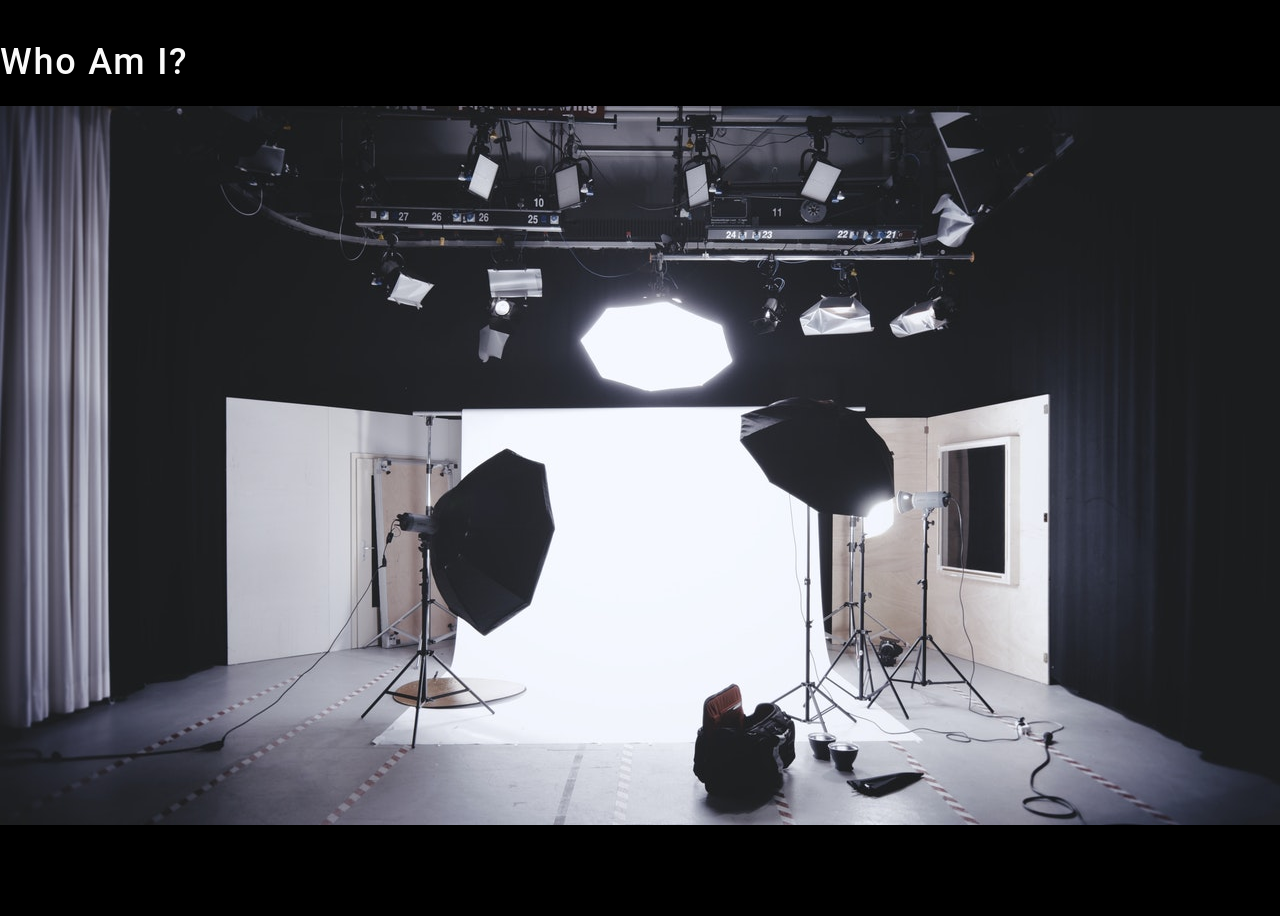
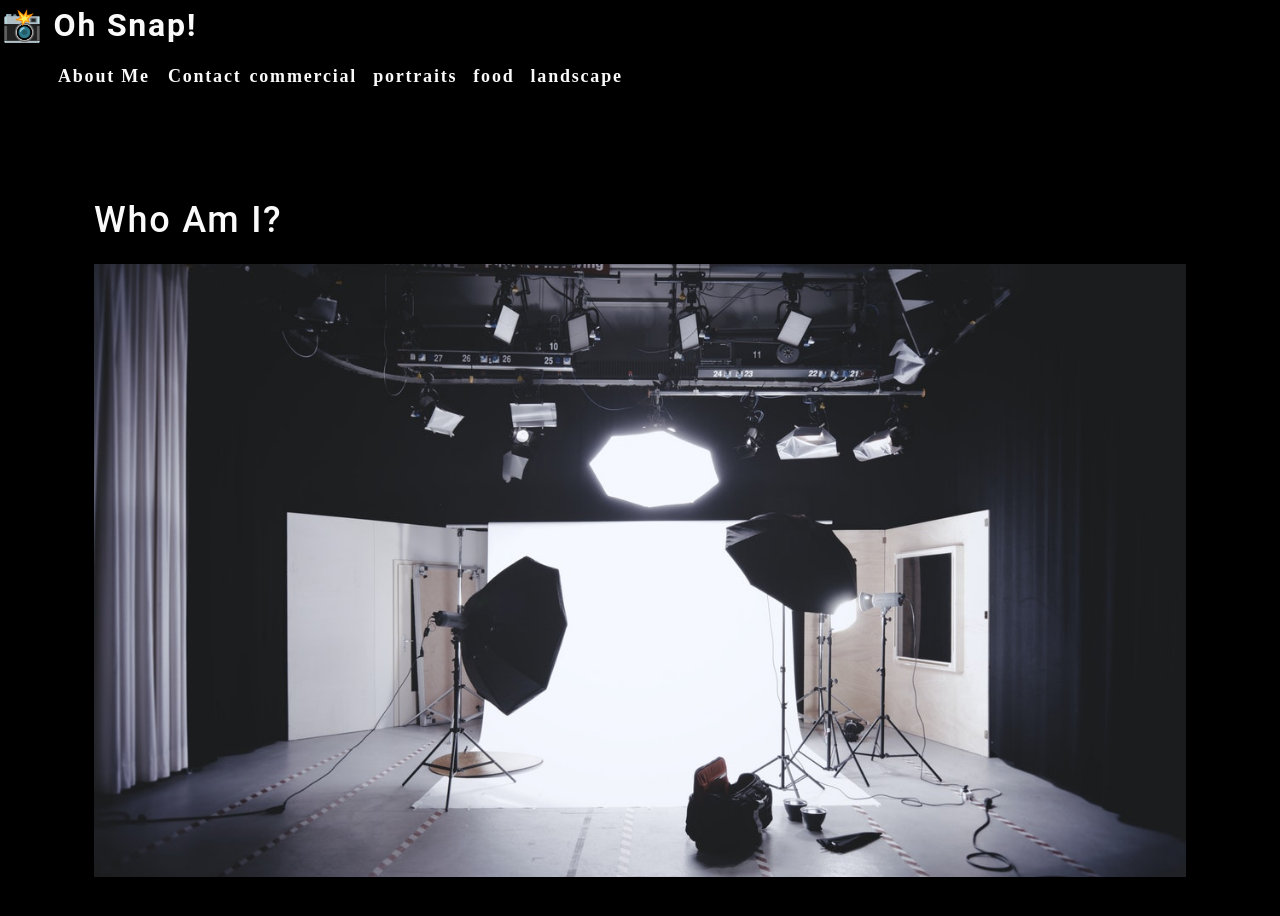
Before and after one commit to maggiejoe/photo-port, a React (Create React App) app: page / in a window 1280 px wide. Shown: the top 916 px of the page. Before the commit the page ends 889 px from the top, so only its background shows below. Built offline with nearby package versions, Linux system fonts and the light colour scheme.

Commit message:
lesson 1 complete with about and nav bar started

```diff
--- a/package.json
+++ b/package.json
@@ -6,6 +6,7 @@
     "@testing-library/jest-dom": "^5.16.4",
     "@testing-library/react": "^11.1.0",
     "@testing-library/user-event": "^13.5.0",
+    "bootstrap": "^5.1.3",
     "react": "^17.0.2",
     "react-dom": "^17.0.2",
     "react-scripts": "5.0.1",
--- a/src/App.js
+++ b/src/App.js
@@ -1,11 +1,15 @@
 import React from 'react';
 import About from './components/About';
+import Nav from './components/Nav';
 
 
 function App() {
   return (
     <div>
-      <About></About>
+      <Nav></Nav>
+      <main>
+        <About></About>
+      </main>
     </div>
   );
 }
--- a/src/components/About/index.js
+++ b/src/components/About/index.js
@@ -1,6 +1,6 @@
 import React from 'react';
-import coverImage from '../../assets/cover/cover-image.jpg'
-
+import coverImage from '../../assets/cover/cover-image.jpg';
+// import 'bootstrap/dist/css/bootstrap.css';
 const About = () => {
     return (
         <section className='my-5'>
--- /dev/null
+++ b/src/components/Nav/index.js
@@ -0,0 +1,53 @@
+import React from 'react';
+
+const categories = [
+    {
+        name: "commercial",
+        description:
+            "Photos of grocery stores, food trucks, and other commercial projects",
+    },
+    { name: "portraits", description: "Portraits of people in my life" },
+    { name: "food", description: "Delicious delicacies" },
+    {
+        name: "landscape",
+        description: "Fields, farmhouses, waterfalls, and the beauty of nature",
+    },
+];
+
+const Nav = () => {
+
+    function categorySelected(name) {
+        console.log(`${name} clicked`);
+    }
+
+    return (
+        <header>
+            <h2>
+                <a href='/'>
+                    <span role='img' aria-label='camera'>📸</span> Oh Snap!
+                </a>
+            </h2>
+            <nav>
+                <ul className='flex-row'>
+                    <li className='mx-2'>
+                        <a href='#about'>
+                            About Me
+                        </a>
+                    </li>
+                    <li>
+                        <span>Contact</span>
+                    </li>
+                    {categories.map((category) => (
+                        <li className='mx-1' key={category.name}>
+                            <span onClick={() => categorySelected(category.name)} >
+                                {category.name}
+                            </span>
+                        </li>
+                    ))}
+                </ul>
+            </nav>
+        </header>
+    );
+}
+
+export default Nav;
```
Also changed, not shown: 1 other file (tests, documents, lock files or other folders).
